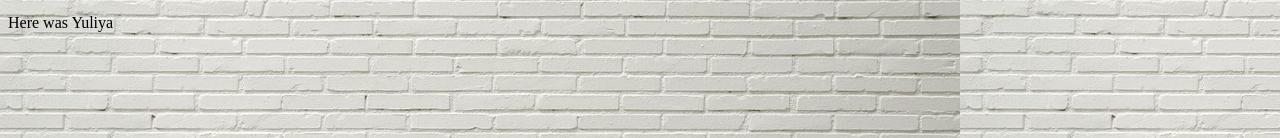
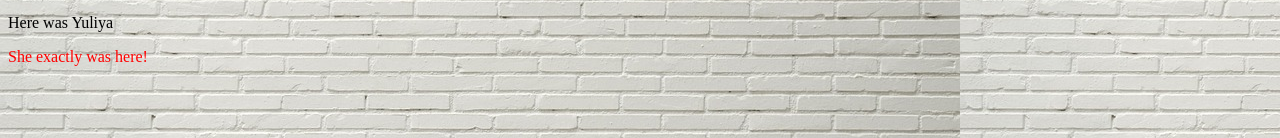
Before and after one commit to VladimirMazhara/git_repo_tc, a plain HTML site: page index.html in a window 1280 px wide. Shown: the part 269-407 px from the top of the page. Drawn offline with Linux system fonts and the light colour scheme.

Commit message:
Iuliia's changes accepted.

```diff
--- a/index.html
+++ b/index.html
@@ -11,5 +11,6 @@
 	Saturday, Sunday: day off</font></p>
 
 <p>Here was Yuliya</p>
+<p><font color="red">She exactly was here!</font></p>
 	</body>
 </html>
```
